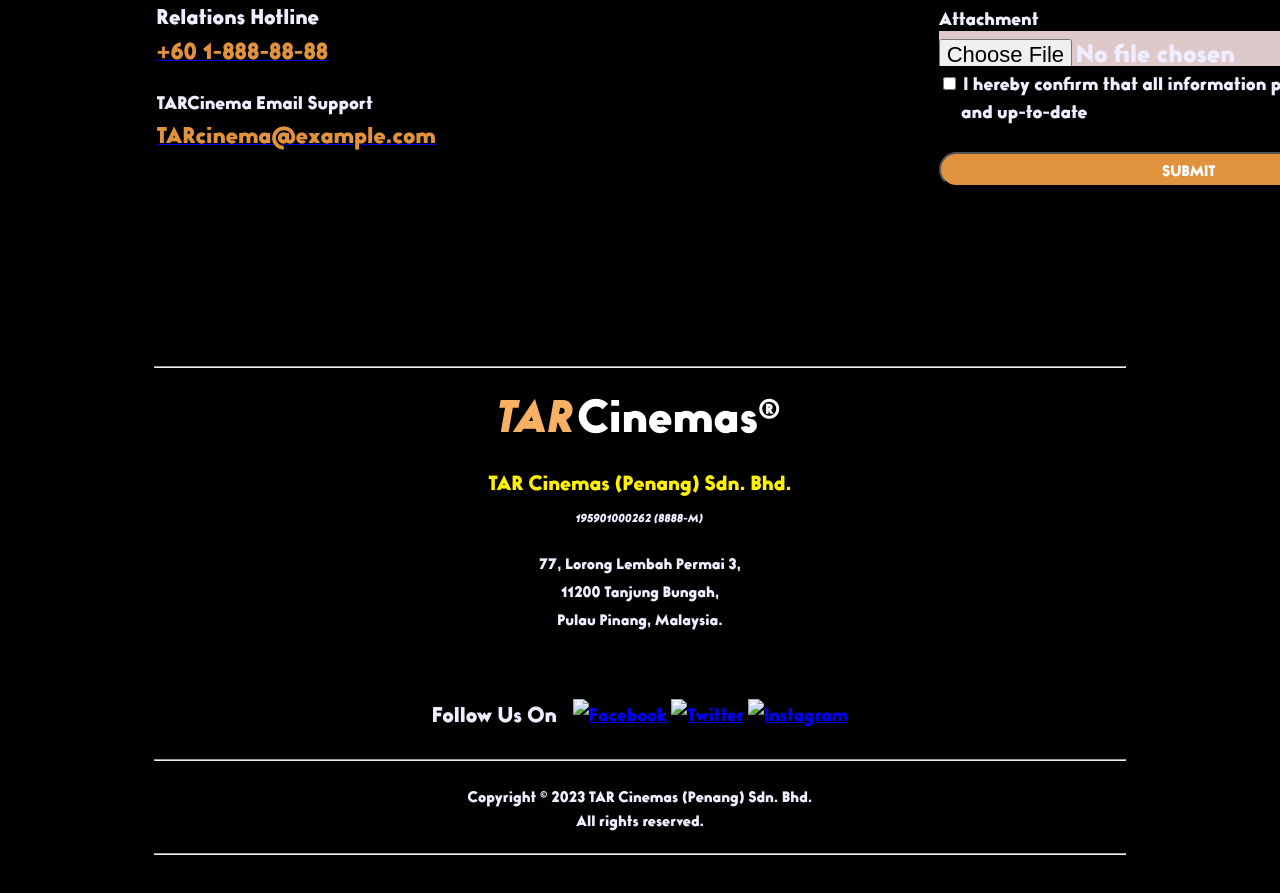
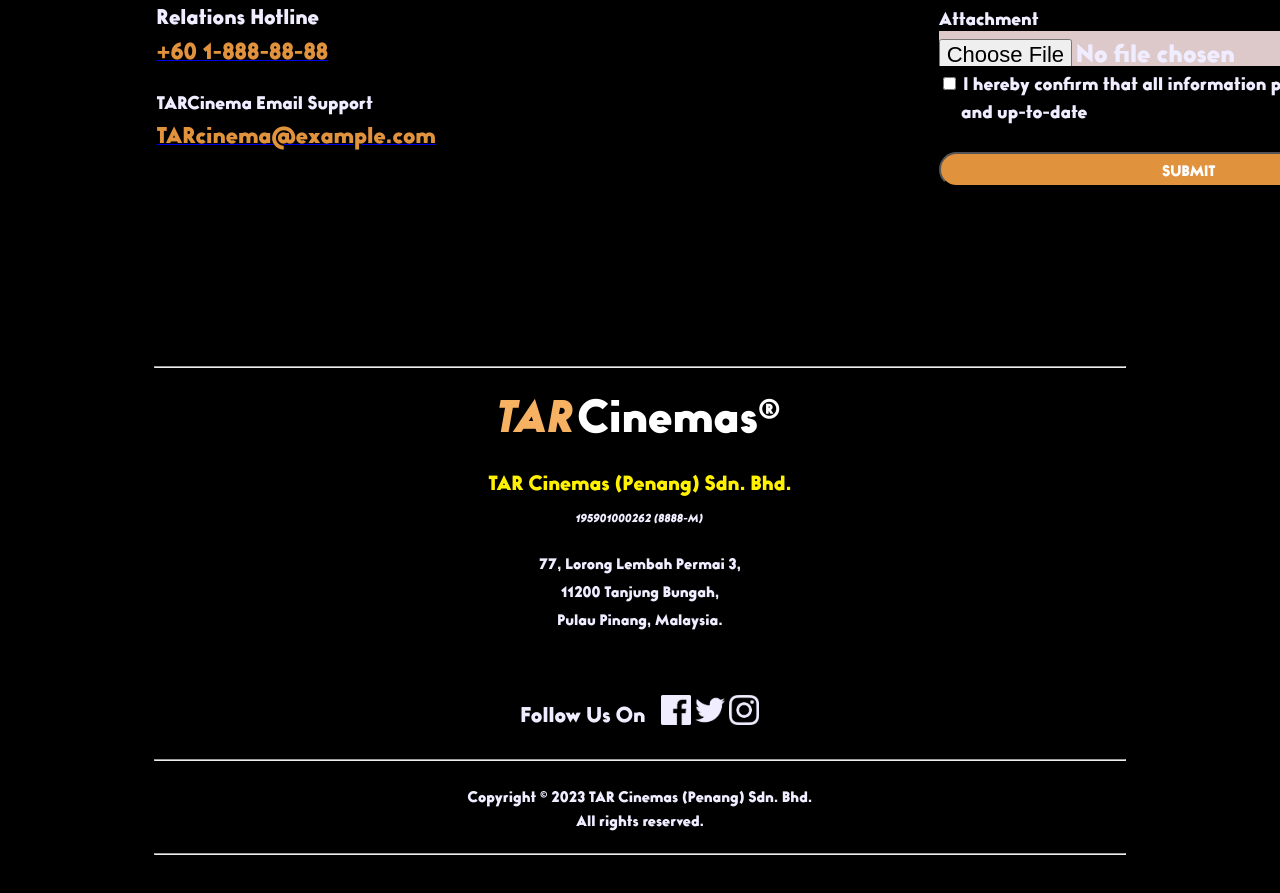
Before and after one commit to thomaslimfc/TARCinemas, a plain HTML site: page html/customer_service.html in a window 1280 px wide. Shown: the part 756-1649 px from the top of the page. Drawn offline with Linux system fonts and the light colour scheme; files whose address does not match are found by name.

Commit message:
Add files via upload

```diff
--- a/html/customer_service.html
+++ b/html/customer_service.html
@@ -205,17 +205,17 @@
                         <td></td><td></td><td></td>
                         <td>
                             <a href="https://www.facebook.com/" target="_blank">
-                                <img src="images/facebook.png" alt="Facebook" height="30px">
+                                <img src="../images/facebook.png" alt="Facebook" height="30px">
                             </a>
                         </td>
                         <td>
                             <a href="https://twitter.com/?lang=en" target="_blank">
-                                <img src="images/twitter.png" alt="Twitter" height="30px">
+                                <img src="../images/twitter.png" alt="Twitter" height="30px">
                             </a>
                         </td>
                         <td>
                             <a href="https://www.instagram.com/accounts/login/?hl=en" target="_blank">
-                                <img src="images/instagram.png" alt="Instagram" height="30px">
+                                <img src="../images/instagram.png" alt="Instagram" height="30px">
                             </a>
                         </td>
                     </tr>
```
